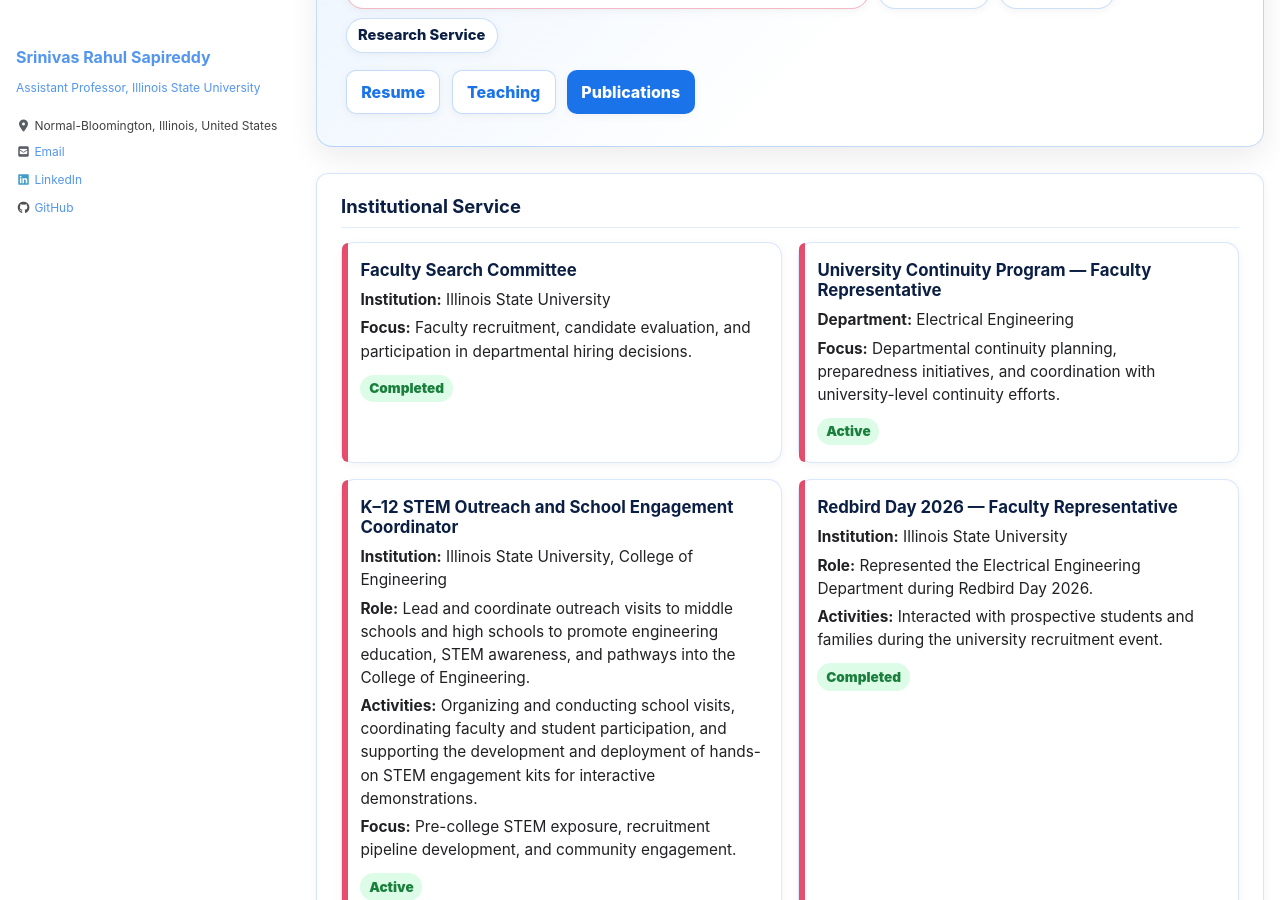
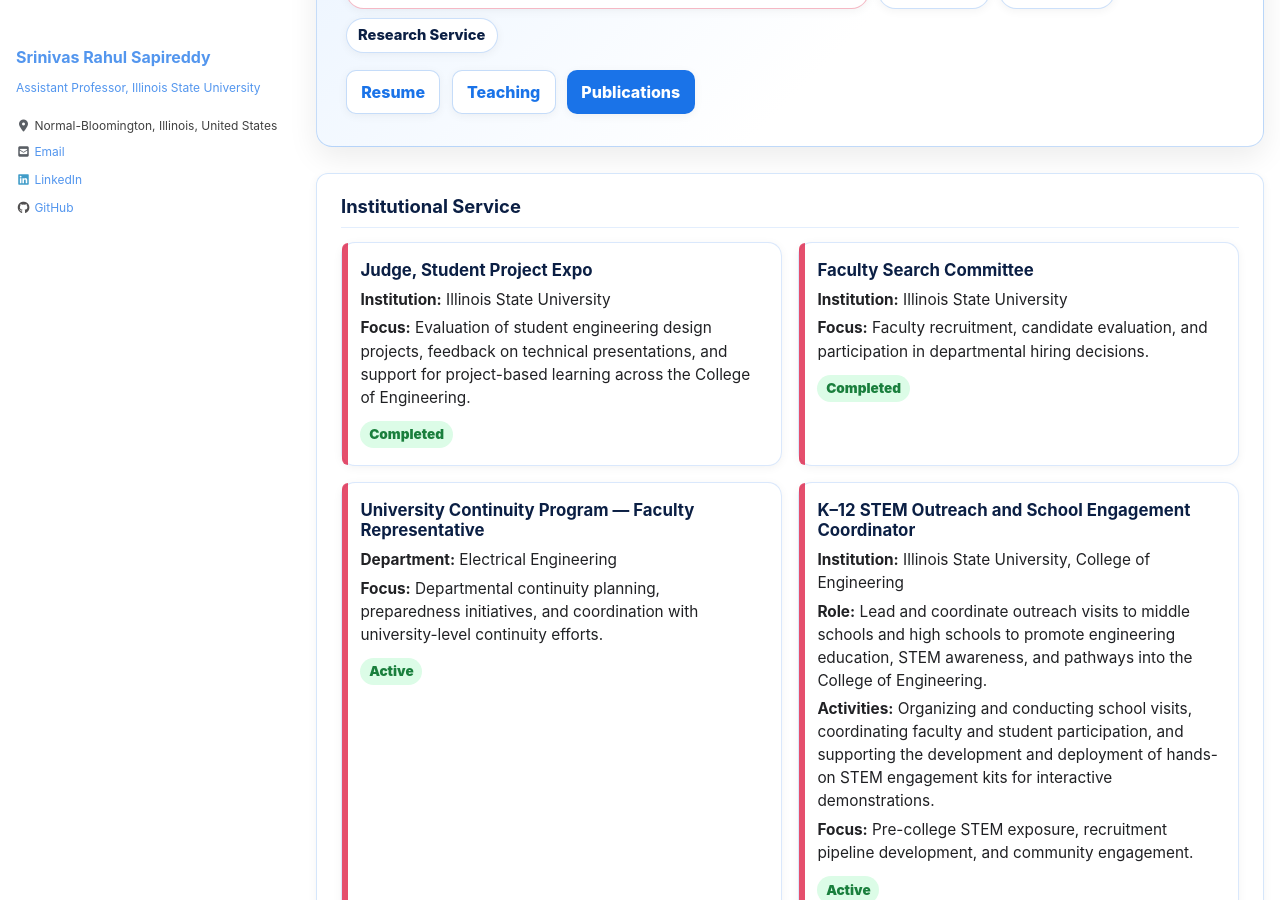
Before and after one commit to srsapireddy/srsapireddy.github.io, a Jekyll site: the page built from _pages/service.md, in a window 1280 px wide and 900 px high, scrolled down 302 px. Built offline with Jekyll 4.4.1, drawn with Linux system fonts in a browser that asks for light colours; cached includes are drawn as plain includes; nearby versions of some CDN libraries.

Commit message:
Update service.md

```diff
--- a/_pages/service.md
+++ b/_pages/service.md
@@ -222,6 +222,13 @@
   <div class="service-grid">
 
     <div class="service-card isu">
+      <h4>Judge, Student Project Expo</h4>
+      <p class="meta"><strong>Institution:</strong> Illinois State University</p>
+      <p><strong>Focus:</strong> Evaluation of student engineering design projects, feedback on technical presentations, and support for project-based learning across the College of Engineering.</p>
+      <span class="pill active">Completed</span>
+    </div>
+
+    <div class="service-card isu">
       <h4>Faculty Search Committee</h4>
       <p class="meta"><strong>Institution:</strong> Illinois State University</p>
       <p><strong>Focus:</strong> Faculty recruitment, candidate evaluation, and participation in departmental hiring decisions.</p>
```
